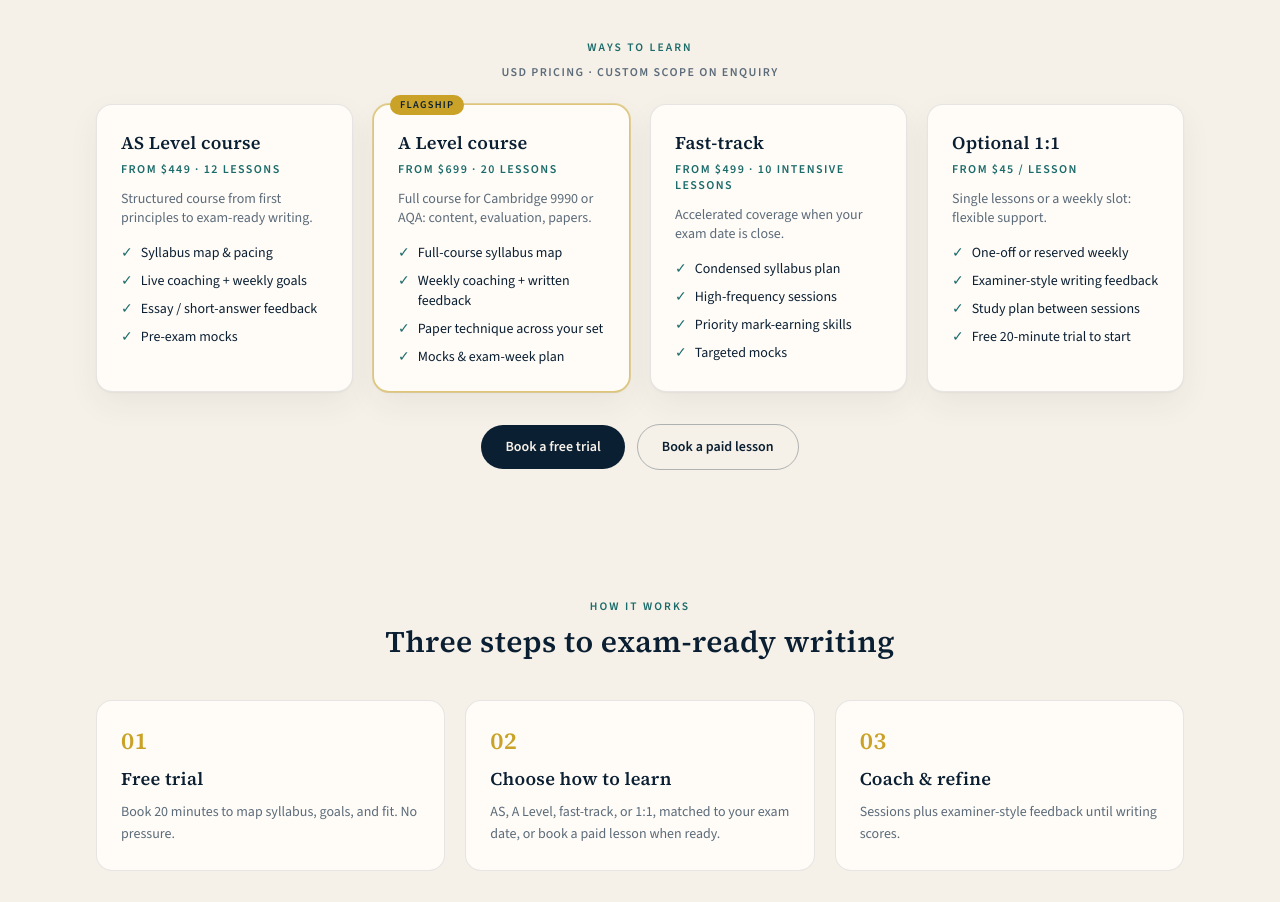
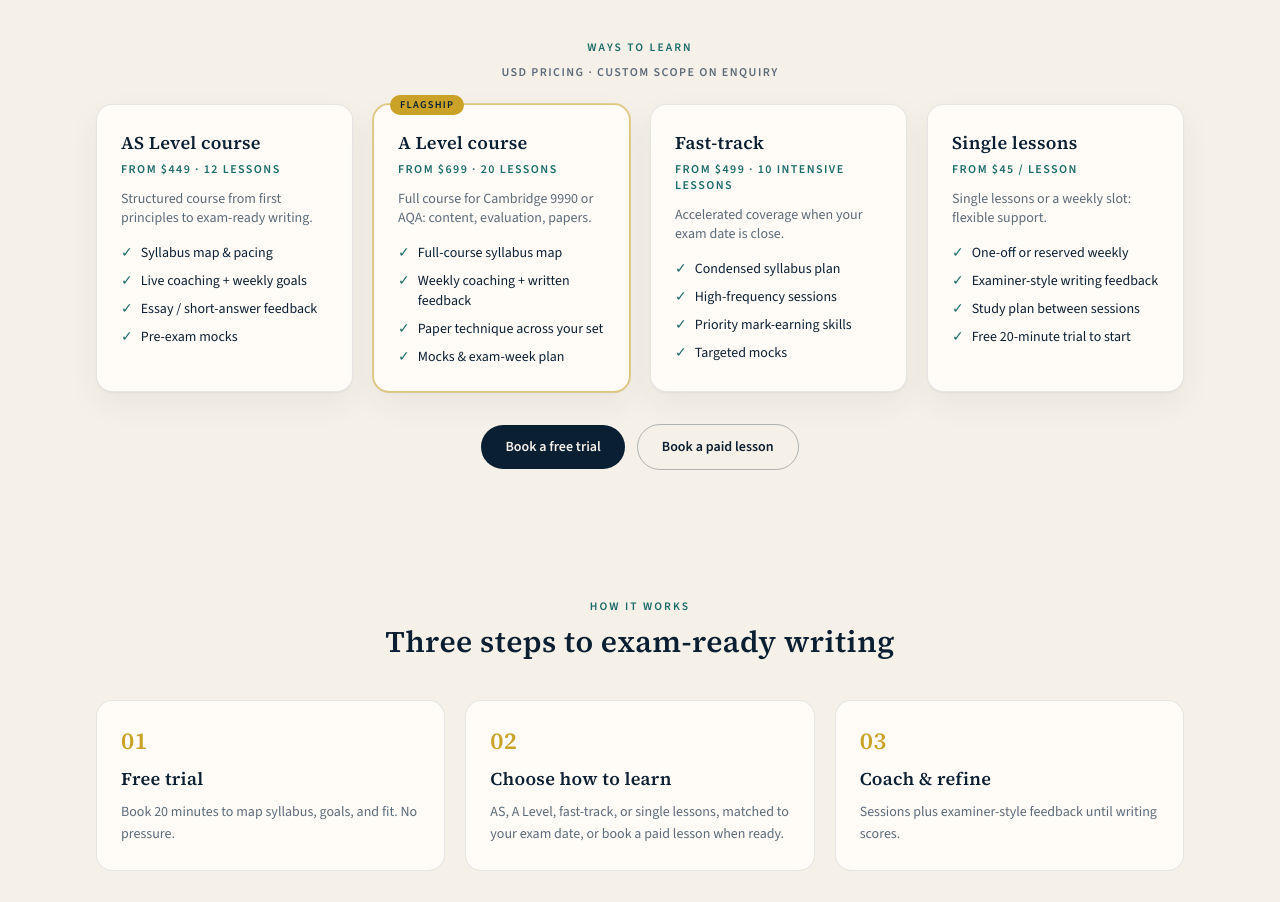
Before and after one commit to kavkool/prabha-psychology-academy, a Next.js app: page / in a window 1280 px wide. Shown: the part 1160-2062 px from the top of the page. Built offline with nearby package versions, Linux system fonts and the light colour scheme; no server answers.

Commit message:
Rename Optional 1:1 to Single lessons.

```diff
--- a/src/components/HowItWorks.tsx
+++ b/src/components/HowItWorks.tsx
@@ -9,7 +9,7 @@ const STEPS = [
   {
     n: "02",
     title: "Choose how to learn",
-    body: "AS, A Level, fast-track, or 1:1, matched to your exam date, or book a paid lesson when ready.",
+    body: "AS, A Level, fast-track, or single lessons, matched to your exam date, or book a paid lesson when ready.",
   },
   {
     n: "03",
--- a/src/components/Programs.tsx
+++ b/src/components/Programs.tsx
@@ -68,7 +68,7 @@ const WAYS_TO_LEARN = [
     flagship: false,
   },
   {
-    name: "Optional 1:1",
+    name: "Single lessons",
     price: "From $45 / lesson",
     blurb: "Single lessons or a weekly slot: flexible support.",
     includes: [
```
